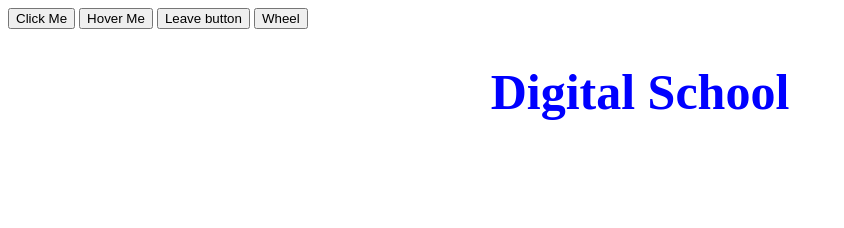
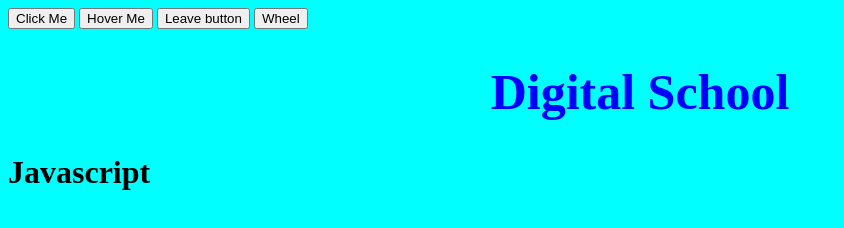
Before and after one commit to nilb7/Lesson26, a plain HTML site: page module28/index.html in a window 1280 px wide. Both pictures are taken after a click on the button "Click Me". Shown: the whole page, without its empty margins (0-844 px from the left). Drawn offline with Linux system fonts and the light colour scheme.

Commit message:
module28

```diff
--- a/module28/index.html
+++ b/module28/index.html
@@ -4,6 +4,7 @@
     <meta charset="UTF-8">
     <meta name="viewport" content="width=, initial-scale=1.0">
     <title>Document</title>
+    <link rel="stylesheet" href="./style.css">
 </head>
 <body>
 
@@ -12,6 +13,7 @@
     <button id="btn3">Leave button</button>
     <button id="btn4">Wheel</button>
     <h1 id="txt1">Digital School</h1>
+    <h1 id ="txt2">Javascript</h1>
 
     <script src="./main.js"></script>
 </body>
--- a/module28/main.js
+++ b/module28/main.js
@@ -3,11 +3,13 @@ var button2 = document.getElementById("btn2")
 var button3 = document.getElementById("btn3")
 var button4 = document.getElementById("btn4")
 var ds_text = document.getElementById("txt1")
+var js_text = document.getElementById("txt2")
 
 button1.onclick = function(){
     ds_text.style.color='blue';
     ds_text.style.textAlign='center';
     ds_text.style.fontSize='50px';
+    js_text.setAttribute('class', 'test')
 
 }
 
--- /dev/null
+++ b/module28/style.css
@@ -0,0 +1,3 @@
+body{
+    background-color: aqua;
+}
```
